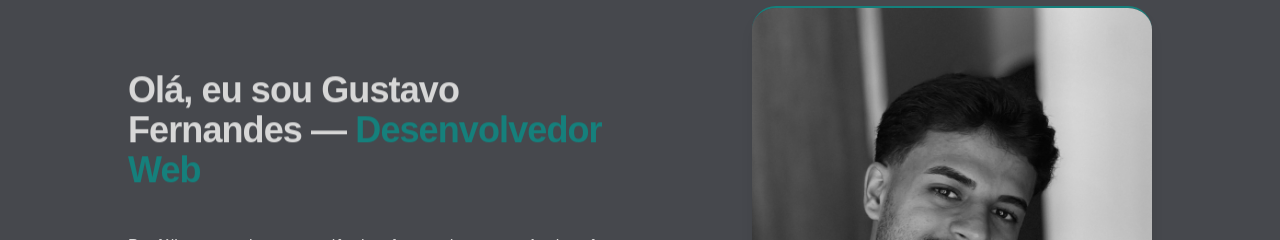
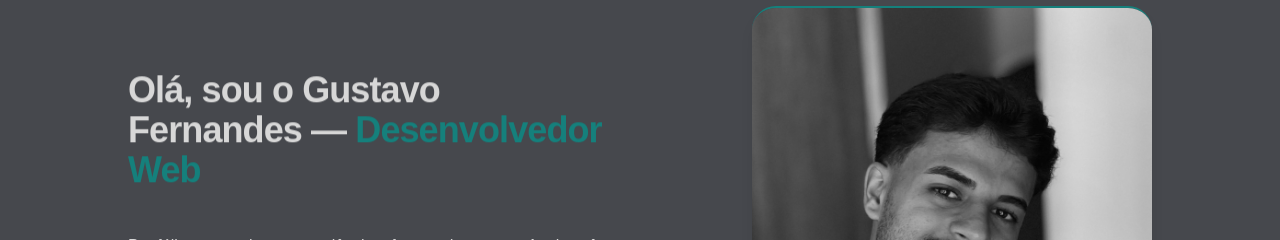
Before and after one commit to Gu-Fernandes/Gustavo-Fernandes-Dev, a Next.js app: page / in a window 1280 px wide. Shown: the part 146-386 px from the top of the page. Built offline with nearby package versions, Linux system fonts and the light colour scheme.

Commit message:
:recycle:

```diff
--- a/src/components/sections/hero.tsx
+++ b/src/components/sections/hero.tsx
@@ -55,7 +55,7 @@ export default function Hero() {
           {...fadeInProps}
         >
           <h1 className="text-3xl font-semibold tracking-tight sm:text-4xl">
-            Olá, eu sou {SITE.name} —{" "}
+            Olá, sou o {SITE.name} —{" "}
             <span className="text-primary">{SITE.role}</span>
           </h1>
         </motion.div>
```
Also changed, not shown: 1 other file (tests, documents, lock files or other folders).
